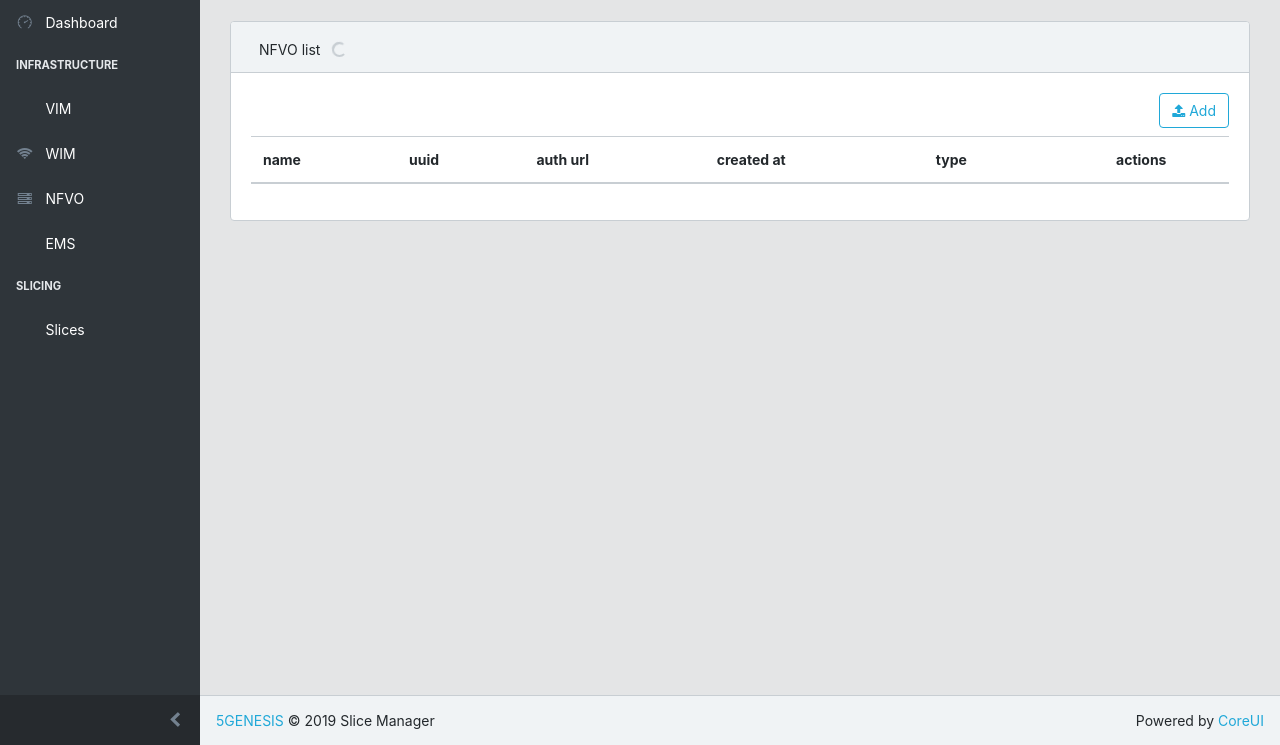
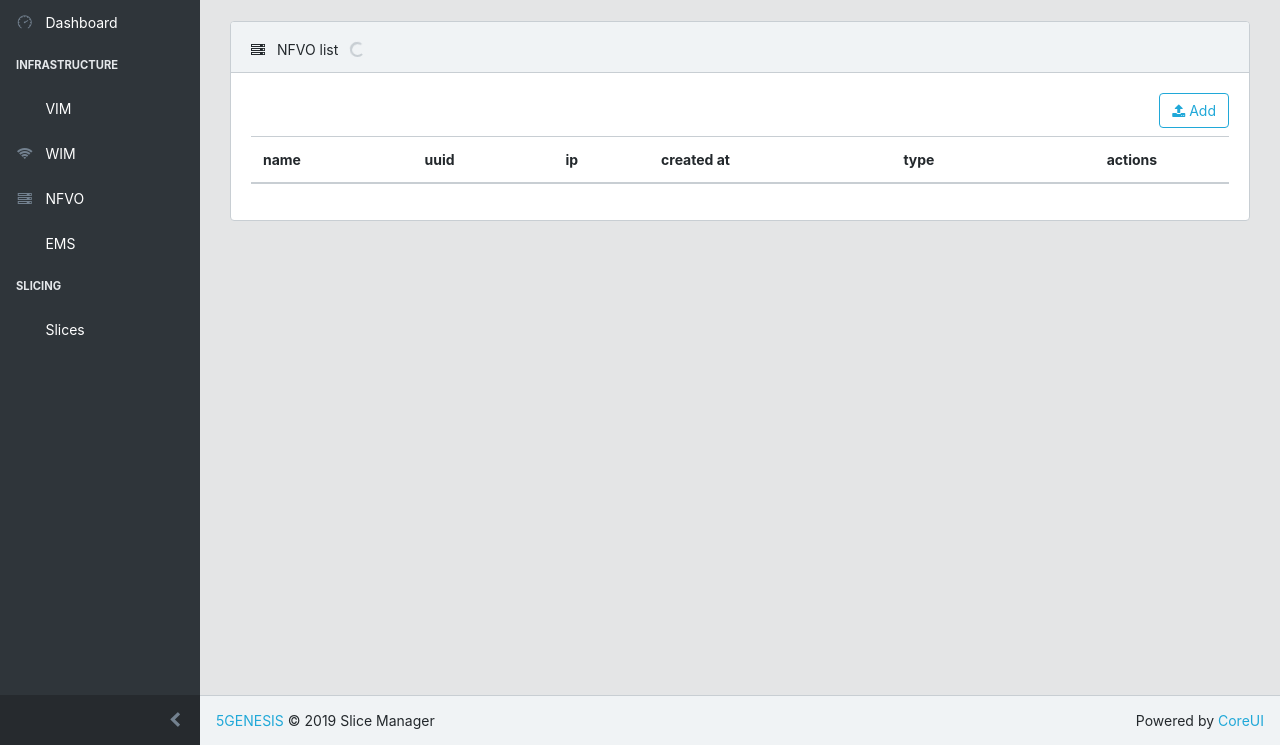
Before and after one commit to medianetlab/katana-slice_manager, a Python web app: template katana-ui/ui/blueprints/page/templates/page/nfvo.html in a window 1280 px wide. Shown: the part 55-800 px from the top of the page. Run offline with Jinja, Linux system fonts and the light colour scheme; the template is opened without the code that fills it, so the values that code supplies are empty; some libraries are stand-ins or nearby versions.

Commit message:
fix PUT verb of /nfvo endpoint (base64 serialization) + minor fixes

```diff
--- a/katana-mngr/katana/api/wim.py
+++ b/katana-mngr/katana/api/wim.py
@@ -92,9 +92,9 @@
 
         """
         Make binary data acceptable by Mongo
-          - REST api sends: 'vim': {'$binary':'gANja2F0YW5h....a base64 string...', '$type': '00'} which is rejected when passed to Mongo
+          - REST api sends: 'wim': {'$binary':'gANja2F0YW5h....a base64 string...', '$type': '00'} which is rejected when passed to Mongo
         By decoding the base64 string and then using Binary() it works
-          - Inside Mongo  : "vim" : BinData(0,"gANja2F0YW5h....a base64 string...")
+          - Inside Mongo  : "wim" : BinData(0,"gANja2F0YW5h....a base64 string...")
         """
         request.json['wim'] = Binary(base64.b64decode(request.json['wim']['$binary']))
         result = mongoUtils.update("wim", uuid, request.json)
--- a/katana-ui/ui/blueprints/page/templates/page/nfvo.html
+++ b/katana-ui/ui/blueprints/page/templates/page/nfvo.html
@@ -9,7 +9,7 @@
 	<div class="col-lg-12">
 		<div class="card">
 		  <div class="card-header">
-		    <i class="cui-cloud"></i> NFVO list
+		    <i class="fa fa-server"></i> NFVO list
 			<div class="lds-ring lds-nfvo-table"><div></div><div></div><div></div><div></div></div>
 		</div>
 		  <div class="card-body">
@@ -23,7 +23,7 @@
 		        <tr>
 		          <th>name</th>
 		          <th>uuid</th>
-		          <th>auth url</th>
+		          <th>ip</th>
 		          <th>created at</th>
 		          <th>type</th>
 		          <th class="text-center">actions</th>
@@ -37,7 +37,7 @@
     			<tr class="nfvo-trow-{{_id}}">
     				<td>{{name}}</td>
     				<td>{{_id}}</td>
-    				<td>{{auth_url}}</td>
+    				<td>{{nfvoip}}</td>
     				<td>{{created_at_UTC}}</td>
     				<td>{{type}}</td>
     				<td class="text-center">
```
Also changed, not shown: katana-mngr/katana/api/nfvo.py (+10 -0 lines).
